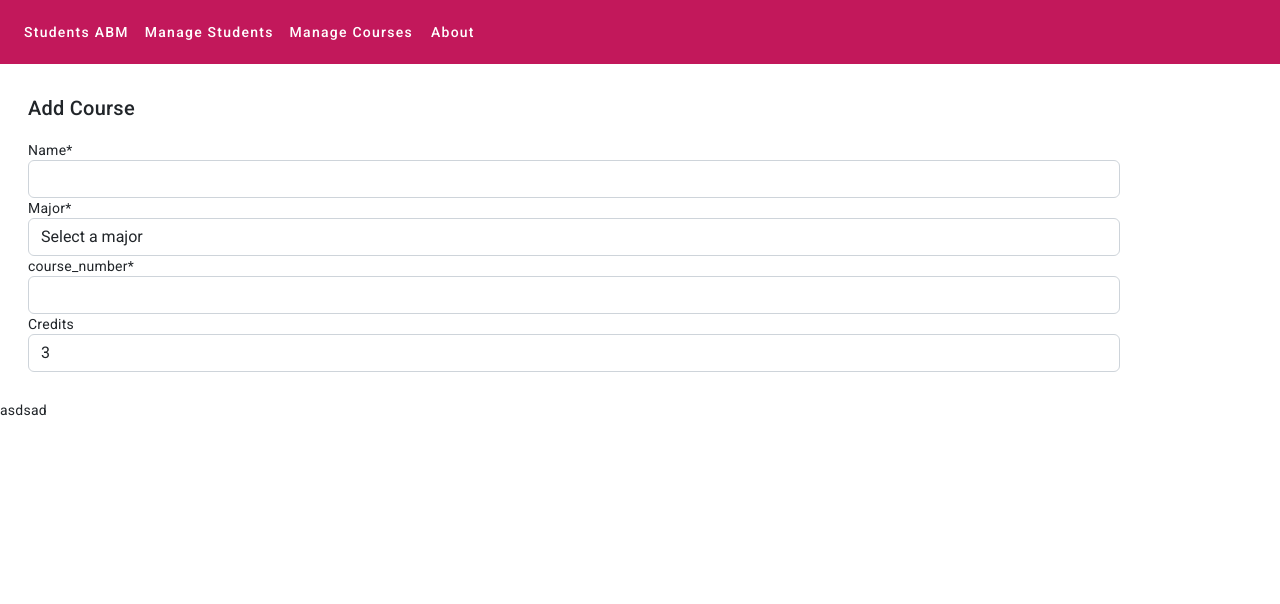
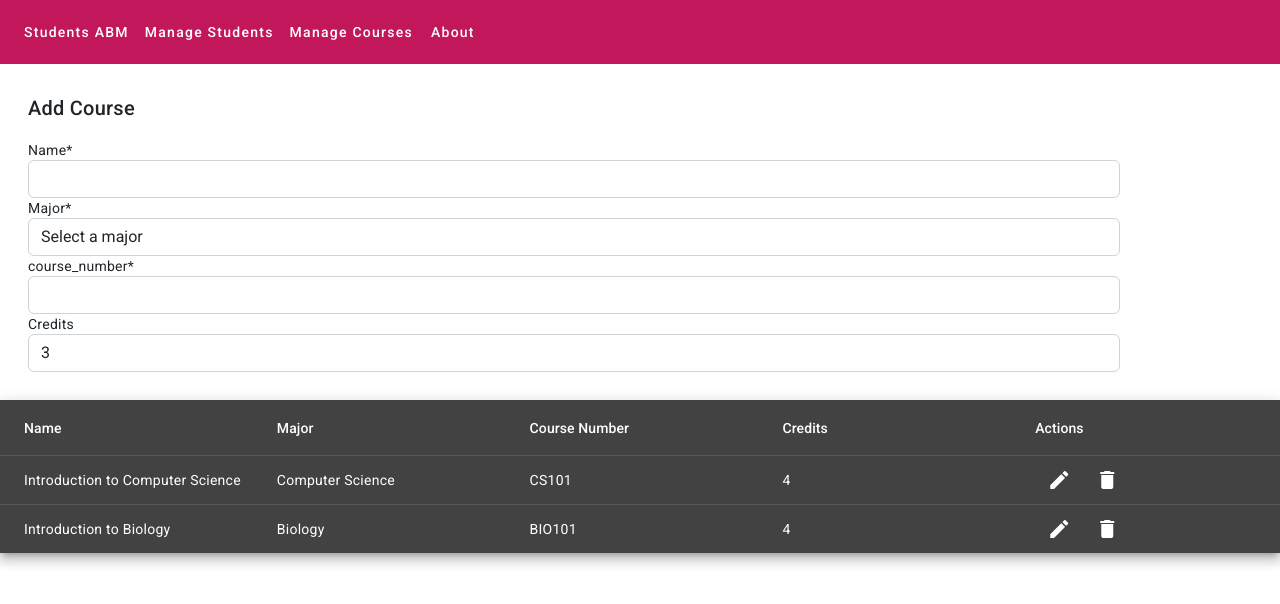
Before and after one commit to NeneWang/lista-alumnos, an Angular app: page /courses in a window 1280 px wide. Shown: the top 604 px of the page. Built offline with nearby package versions, Linux system fonts and the light colour scheme.

Commit message:
okay how do i add now

```diff
--- a/src/app/app.module.ts
+++ b/src/app/app.module.ts
@@ -26,6 +26,7 @@ import { CoursesScreenComponent } from './pages/courses-screen/courses-screen.co
 import { HomeScreenComponent } from './pages/home-screen/home-screen.component';
 import { StudentListComponent } from './student-list/student-list.component';
 import { CourseFormComponent } from './course-form/course-form.component';
+import { CourseListComponent } from './course-list/course-list.component';
 
 
 @NgModule({
@@ -41,7 +42,8 @@ import { CourseFormComponent } from './course-form/course-form.component';
     CoursesScreenComponent,
     HomeScreenComponent,
     StudentListComponent,
-    CourseFormComponent
+    CourseFormComponent,
+    CourseListComponent
   ],
   imports: [
     BrowserModule,
--- /dev/null
+++ b/src/app/course-list/course-list.component.html
@@ -0,0 +1,41 @@
+<!-- course-list.component.html -->
+
+<mat-table [dataSource]="dataSource" class="mat-elevation-z8">
+  <ng-container matColumnDef="name">
+    <mat-header-cell *matHeaderCellDef>Name</mat-header-cell>
+    <mat-cell *matCellDef="let course">{{ course.name }}</mat-cell>
+  </ng-container>
+
+  <ng-container matColumnDef="major">
+    <mat-header-cell *matHeaderCellDef>Major</mat-header-cell>
+    <mat-cell *matCellDef="let course">{{ course.major }}</mat-cell>
+  </ng-container>
+
+  <ng-container matColumnDef="course_number">
+    <mat-header-cell *matHeaderCellDef>Course Number</mat-header-cell>
+    <mat-cell *matCellDef="let course">{{ course.course_number }}</mat-cell>
+  </ng-container>
+
+  <ng-container matColumnDef="credits">
+    <mat-header-cell *matHeaderCellDef>Credits</mat-header-cell>
+    <mat-cell *matCellDef="let course">{{ course.credits }}</mat-cell>
+  </ng-container>
+
+
+
+
+  <ng-container matColumnDef="actions">
+    <mat-header-cell *matHeaderCellDef>Actions</mat-header-cell>
+    <mat-cell *matCellDef="let course">
+      <button mat-icon-button (click)="editCourse(course)">
+        <mat-icon>edit</mat-icon>
+      </button>
+      <button mat-icon-button (click)="deleteCourse(course)">
+        <mat-icon>delete</mat-icon>
+      </button>
+    </mat-cell>
+  </ng-container>
+
+  <mat-header-row *matHeaderRowDef="displayedColumns"></mat-header-row>
+  <mat-row *matRowDef="let row; columns: displayedColumns"></mat-row>
+</mat-table>
--- /dev/null
+++ b/src/app/course-list/course-list.component.ts
@@ -0,0 +1,51 @@
+import { Component, Input, Output, EventEmitter, ChangeDetectorRef, SimpleChanges } from '@angular/core';
+import { MatTableDataSource } from '@angular/material/table';
+
+
+@Component({
+  selector: 'app-course-list',
+  templateUrl: './course-list.component.html',
+  styleUrls: ['./course-list.component.scss']
+})
+export class CourseListComponent {
+  @Input() courses: Course[] = [];
+  @Output() editCourseEvent = new EventEmitter<Course>();
+  @Output() deleteCourseEvent = new EventEmitter<Course>();
+
+  displayedColumns: string[] = ['name', 'major', 'course_number', 'credits', 'actions'];
+  dataSource: MatTableDataSource<Course>;
+
+  // eslint-disable-next-line @angular-eslint/use-lifecycle-interface
+  ngOnChanges(changes: SimpleChanges) {
+    if (changes['courses'] && changes['courses'].currentValue) {
+      this.dataSource = new MatTableDataSource(this.courses);
+    }
+  }
+  constructor() {
+    this.dataSource = new MatTableDataSource(this.courses)
+
+  }
+
+
+
+  editCourse(course: Course) {
+    this.editCourseEvent.emit(course);
+    this.dataSource._updateChangeSubscription();
+  }
+
+  deleteCourse(course: Course) {
+
+    this.deleteCourseEvent.emit(course);
+    this.dataSource._updateChangeSubscription();
+  }
+
+}
+
+
+interface Course {
+  name: string;
+  major: string;
+  course_number: string;
+  credits: number;
+  description: string;
+}
--- a/src/app/pages/courses-screen/courses-screen.component.html
+++ b/src/app/pages/courses-screen/courses-screen.component.html
@@ -2,6 +2,8 @@
     (courseAdd)="onCourseAdded($event)"
 ></app-course-form>
 
-
-
-asdsad
+<app-course-list
+    [courses]="courses"
+    (editCourseEvent)="editCourse($event)"
+    (deleteCourseEvent)="deleteCourse($event)"
+/>
--- a/src/app/pages/courses-screen/courses-screen.component.ts
+++ b/src/app/pages/courses-screen/courses-screen.component.ts
@@ -8,7 +8,7 @@ import { Component } from '@angular/core';
 export class CoursesScreenComponent {
 
 
-  exampleCourses: Course[] = [
+  courses: Course[] = [
     {
       'name': 'Introduction to Computer Science',
       'major': 'Computer Science',
@@ -28,7 +28,7 @@ export class CoursesScreenComponent {
 
 
   onCourseAdded(course: Course) {
-    this.exampleCourses.unshift(course);
+    this.courses.unshift(course);
   }
 
   editCourse(course: Course) {
@@ -36,10 +36,16 @@ export class CoursesScreenComponent {
   }
 
   deleteCourse(course: Course) {
-    const index = this.exampleCourses.indexOf(course);
+
+    // Find where the course number matches
+
+    const index = this.courses.indexOf(course);
     if (index !== -1) {
-      this.exampleCourses.splice(index, 1);
+      this.courses.splice(index, 1);
     }
+
+    console.log('Deleting course:', course);
+    console.log('Courses:', this.courses);
   }
 
 }
--- a/src/app/student-list/student-list.component.html
+++ b/src/app/student-list/student-list.component.html
@@ -1,4 +1,4 @@
-<mat-table [dataSource]="students" class="mat-elevation-z8">
+<mat-table [dataSource]="dataSource" class="mat-elevation-z8">
   <ng-container matColumnDef="name">
     <mat-header-cell *matHeaderCellDef>Name</mat-header-cell>
     <mat-cell *matCellDef="let student">{{ student.name }}</mat-cell>
@@ -7,6 +7,18 @@
   <ng-container matColumnDef="major">
     <mat-header-cell *matHeaderCellDef>major</mat-header-cell>
     <mat-cell *matCellDef="let student">{{ student.major }}</mat-cell>
+  </ng-container>
+
+
+  <ng-container matColumnDef="average">
+    <mat-header-cell *matHeaderCellDef>average</mat-header-cell>
+    <mat-cell *matCellDef="let student">{{ student.average }}</mat-cell>
+  </ng-container>
+
+
+  <ng-container matColumnDef="minor">
+    <mat-header-cell *matHeaderCellDef>minor</mat-header-cell>
+    <mat-cell *matCellDef="let student">{{ student.minor }}</mat-cell>
   </ng-container>
 
   <ng-container matColumnDef="actions">
--- a/src/app/student-list/student-list.component.ts
+++ b/src/app/student-list/student-list.component.ts
@@ -1,6 +1,7 @@
 // student-list.component.ts
 
-import { Component, Input, Output, EventEmitter } from '@angular/core';
+import { Component, Input, Output, EventEmitter, SimpleChanges } from '@angular/core';
+import { MatTableDataSource } from '@angular/material/table';
 
 @Component({
   selector: 'app-student-list',
@@ -8,17 +9,42 @@ import { Component, Input, Output, EventEmitter } from '@angular/core';
   styleUrls: ['./student-list.component.scss'],
 })
 export class StudentListComponent {
-  @Input() students: any[] = [];
-  @Output() editStudentEvent = new EventEmitter<any>();
-  @Output() deleteStudentEvent = new EventEmitter<any>();
+  @Input() students: Student[] = [];
+  @Output() editStudentEvent = new EventEmitter<Student>();
+  @Output() deleteStudentEvent = new EventEmitter<Student>();
 
-  displayedColumns: string[] = ['name', 'actions'];
+  displayedColumns: string[] = ['name', 'average', 'major', 'minor', 'actions'];
+  dataSource: MatTableDataSource<Student>;
 
-  editStudent(student: any) {
-    this.editStudentEvent.emit(student);
+  constructor() {
+    this.dataSource = new MatTableDataSource(this.students);
   }
 
-  deleteStudent(student: any) {
+  ngOnChanges(changes: SimpleChanges) {
+    if(changes['students'] && changes['students'].currentValue) {
+      this.dataSource = new MatTableDataSource(this.students);
+    }
+  }
+
+  editStudent(student: Student) {
+    this.editStudentEvent.emit(student);
+    this.dataSource._updateChangeSubscription();
+  }
+
+  deleteStudent(student: Student) {
+
+
     this.deleteStudentEvent.emit(student);
+    this.dataSource._updateChangeSubscription();
   }
 }
+
+
+
+interface Student {
+  name: string;
+  average: string;
+  major: string;
+  minor: string;
+  credits: string;
+}
--- a/src/app/user-form/user-form.component.html
+++ b/src/app/user-form/user-form.component.html
@@ -17,7 +17,7 @@
               <option value="">Select a major</option>
               <option *ngFor="let major of majors" [value]="major">{{ major }}</option>
             </select>
-              <div *ngIf="userForm.get('major')!.hasError('required') && userForm.get('name')!.touched" class="text-danger">
+            <div *ngIf="userForm.get('major')!.hasError('required') && userForm.get('major')!.touched" class="text-danger">
               Major is required
             </div>
           </div>
@@ -35,7 +35,6 @@
                 Average must be greater than 0
               </div>
             </div>
-
           </div>
           <div class="form-group">
             <label for="minor">Minor</label>
@@ -43,17 +42,12 @@
             <div *ngIf="userForm.get('minor')!.hasError('minlength')" class="alert alert-danger">
               Minor must be at least 3 characters long
             </div>
-
           </div>
           <div class="form-group">
             <label for="credits">Credits</label>
-              <input type="number" id="credits"
-
-              formControlName="credits" class="form-control" />
+            <input type="number" id="credits" formControlName="credits" class="form-control" />
           </div>
-            <button
-
-            type="submit" [disabled]="userForm.invalid" class="btn mt-4 btn-primary">Submit</button>
+          <button type="submit" [disabled]="userForm.invalid" class="btn mt-4 btn-primary">Submit</button>
         </form>
       </div>
     </div>
```
Also changed, not shown: src/app/course-list/course-list.component.scss (added). Lines whose indentation alone changed are shown as unchanged.
